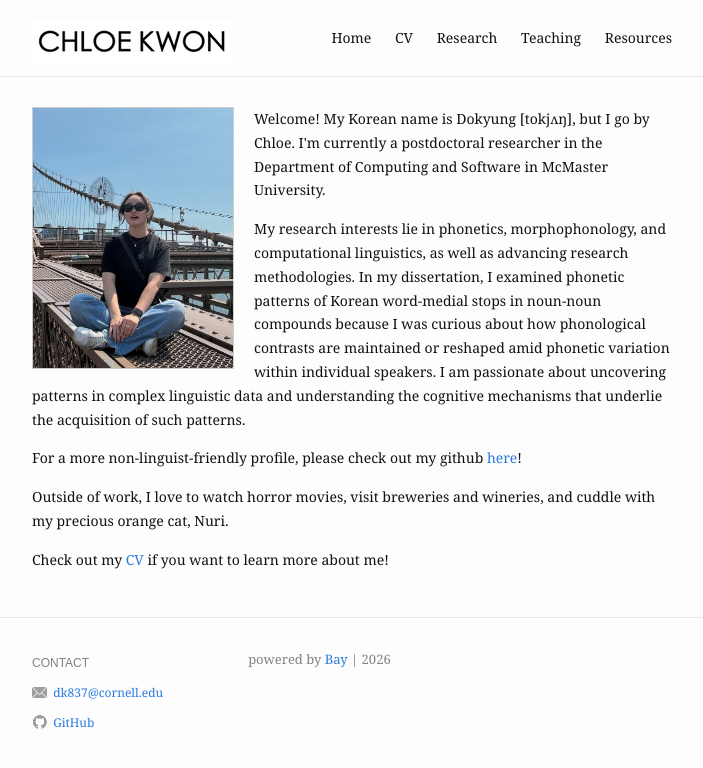
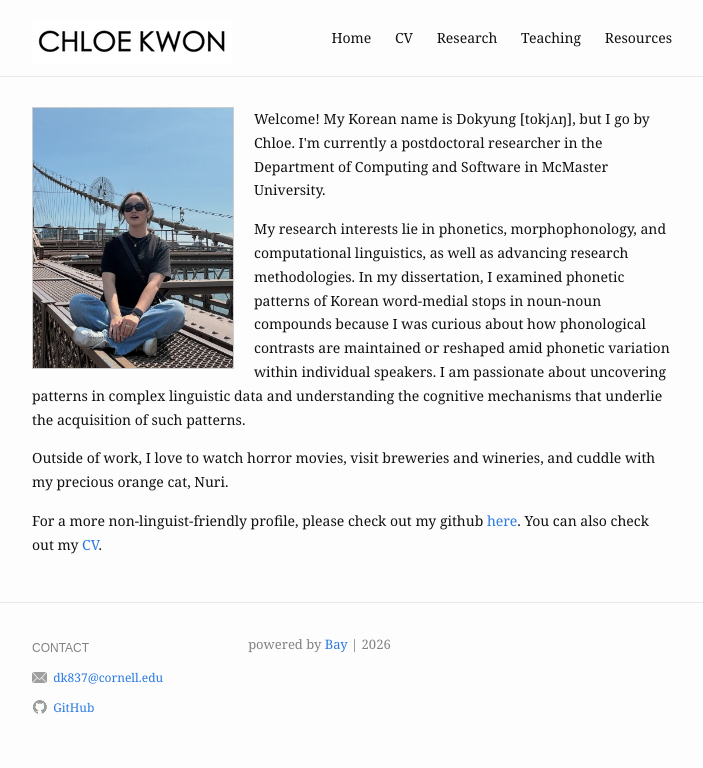
Before and after one commit to chloedkkwon/chloedkkwon.github.io, a Jekyll site: the page built from index.md, in a window 1280 px wide. Shown: the top 768 px of the page, without its empty margins (288-991 px from the left). Built offline with Jekyll 4.4.1, drawn with Linux system fonts in a browser that asks for light colours.

Commit message:
Update index.md

```diff
--- a/index.md
+++ b/index.md
@@ -13,12 +13,8 @@ profile_picture:
     My research interests lie in phonetics, morphophonology, and computational linguistics, as well as advancing research methodologies. In my dissertation, I examined phonetic patterns of Korean word-medial stops in noun-noun compounds because I was curious about how phonological contrasts are maintained or reshaped amid phonetic variation within individual speakers. I am passionate about uncovering patterns in complex linguistic data and understanding the cognitive mechanisms that underlie the acquisition of such patterns.
 </p>
 
-<p> For a more non-linguist-friendly profile, please check out my github <a href="https://github.com/chloedkkwon/">here</a>! </p>
-
 <p>
   Outside of work, I love to watch horror movies, visit breweries and wineries, and cuddle with my precious orange cat, Nuri.
  </p>
 
-<p>
-    Check out my <a href="CV_2026_Chloe.pdf">CV</a> if you want to learn more about me!
-</p>
+<p> For a more non-linguist-friendly profile, please check out my github <a href="https://github.com/chloedkkwon/">here</a>. You can also check out my <a href="CV_2026_Chloe.pdf">CV</a>.</p>
```
